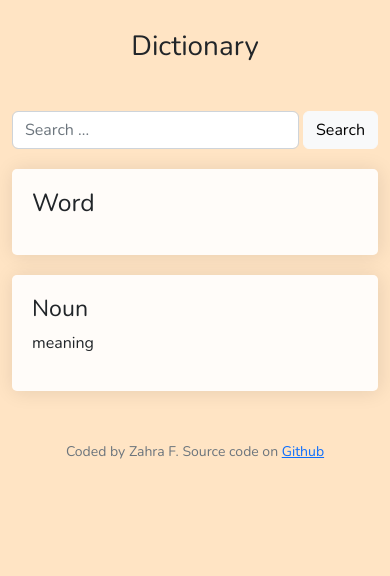
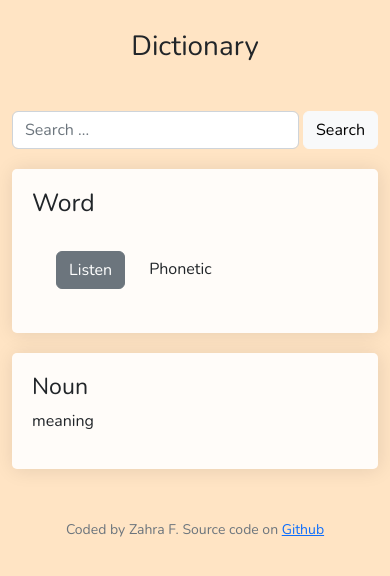
Before and after one commit to zahraf1998/react-dictionary-app, a JavaScript app: page / in a window 390 px wide. Shown: the top 576 px of the page. Built offline with nearby package versions, Linux system fonts and the light colour scheme; the HTML template or start-up script is replaced by a standard one.

Commit message:
Added Phonetic component

```diff
--- /dev/null
+++ b/src/components/Phonetic.js
@@ -0,0 +1,16 @@
+export default function Phonetic() {
+  return (
+    <div className="Phonetic">
+      <a
+        href="/"
+        target="_blank"
+        rel="noreferrer"
+        className="btn btn-secondary m-4"
+      >
+        Listen
+      </a>
+
+      <span className="text">Phonetic</span>
+    </div>
+  );
+}
--- a/src/components/Results.js
+++ b/src/components/Results.js
@@ -1,10 +1,12 @@
+import Phonetic from "./Phonetic";
 import "./Results.css";
+
 export default function Results() {
   return (
     <div className="Results">
       <section>
         <h2>Word</h2>
-        <p></p>
+        <Phonetic />
       </section>
       <section>
         <h3>Noun</h3>
```
